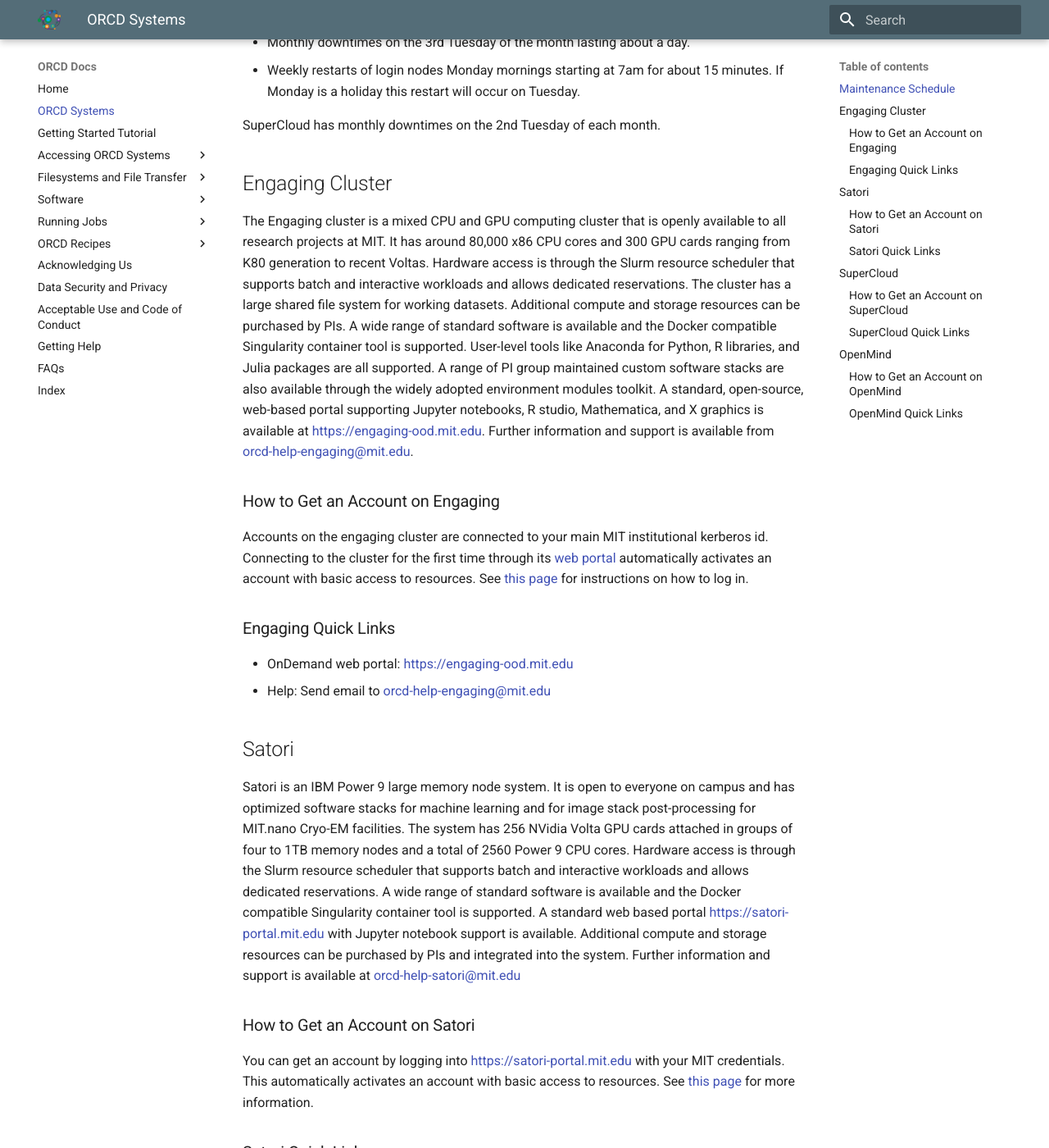
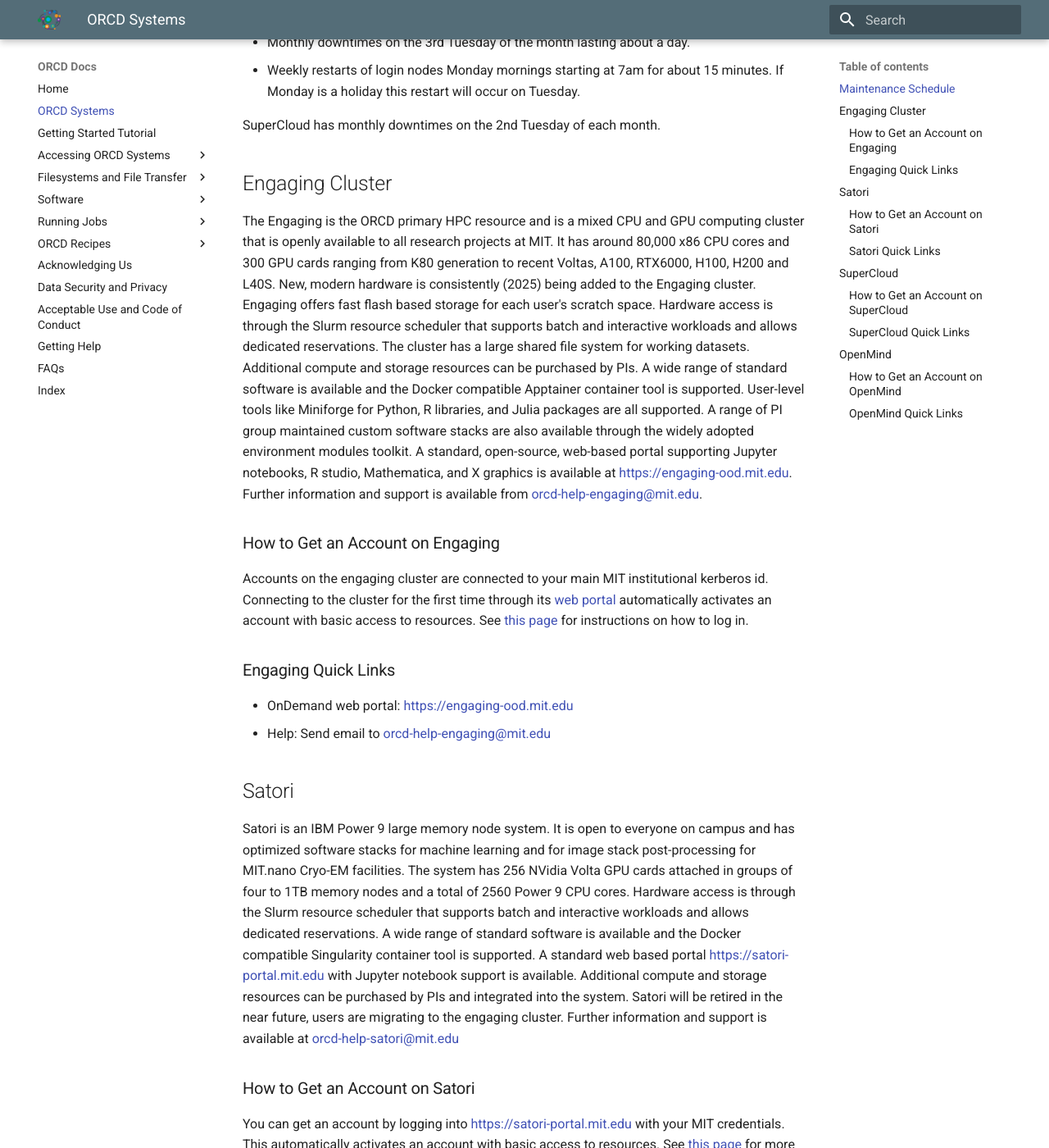
Before and after one commit to mit-orcd/orcd-docs-edit, an MkDocs documentation site: the page built from docs/orcd-systems.md, in a window 1280 px wide and 1400 px high, scrolled down 390 px. Shown: the whole window at 82% size. Built offline with MkDocs 1.6.1 and Material for MkDocs 9.7.7, drawn with Linux system fonts in a browser that asks for light colours; some of the changed text lies outside the part shown.

Commit message:
mention system retirements and engaging is primary HPC resource

```diff
--- a/docs/orcd-systems.md
+++ b/docs/orcd-systems.md
@@ -24,13 +24,13 @@
 Does engaging have newer GPUs than Voltas now?
 -->
 
-The Engaging cluster is a mixed CPU and GPU computing cluster that is openly available to all
+The Engaging is the ORCD primary HPC resource and is a mixed CPU and GPU computing cluster that is openly available to all
 research projects at MIT. It has around 80,000 x86 CPU cores and 300
-GPU cards ranging from K80 generation to recent Voltas. Hardware access is through the Slurm
+GPU cards ranging from K80 generation to recent Voltas, A100, RTX6000, H100, H200 and L40S. New, modern hardware is consistently (2025) being added to the Engaging cluster. Engaging offers fast flash based storage for each user's scratch space. Hardware access is through the Slurm
 resource scheduler that supports batch and interactive workloads and allows dedicated reservations.
 The cluster has a large shared file system for working datasets. Additional compute and storage
 resources can be purchased by PIs. A wide range of standard software is available and the Docker
-compatible Singularity container tool is supported. User-level tools like Anaconda for Python,
+compatible Apptainer container tool is supported. User-level tools like Miniforge for Python,
 R libraries, and Julia packages are all supported. A range of PI group maintained custom software
 stacks are also available through the widely adopted environment modules toolkit. A standard,
 open-source, web-based portal supporting Jupyter notebooks, R studio, Mathematica, and X graphics
@@ -55,7 +55,7 @@
 Slurm resource scheduler that supports batch and interactive workloads and allows dedicated
 reservations. A wide range of standard software is available and the Docker compatible
 Singularity container tool is supported. A standard web based portal
-[https://satori-portal.mit.edu](https://satori-portal.mit.edu) with Jupyter notebook support is available. Additional compute and storage resources can be purchased by PIs and integrated into the system. Further
+[https://satori-portal.mit.edu](https://satori-portal.mit.edu) with Jupyter notebook support is available. Additional compute and storage resources can be purchased by PIs and integrated into the system. Satori will be retired in the near future, users are migrating to the engaging cluster. Further
 information and support is available at <orcd-help-satori@mit.edu>
 
 ### How to Get an Account on Satori
@@ -71,7 +71,7 @@
 ## SuperCloud
 
 The SuperCloud system is a collaboration with MIT Lincoln Laboratory on a shared facility that
-is optimized for streamlining open research collaborations with Lincoln Laboratory  (e.g.,  [AIA](https://aia.mit.edu/research/), [BW](https://beaverworks.ll.mit.edu/CMS/bw/collaborators), [CQE](https://cqe.mit.edu/people/), [Haystack](https://www.haystack.mit.edu/haystack-directory/), [HPEC](https://ieee-hpec.org/index.php/technical-committee/), [ISN](https://isn.mit.edu/people)). The facility is open to those with a Lincoln Laboratory collaboration. The latest SuperCloud system has more than 16,000 x86 CPU cores  and more than 850 NVidia Volta GPUs in total. Hardware access is through the Slurm resource scheduler that supports batch and interactive workloads and allows dedicated reservations. A wide range of standard software is available and the Docker compatible Singularity container tool is supported. User-level tools like Anaconda for Python, R libraries, and Julia packages are all supported. A custom, web-based portal supporting Jupyter notebooks is available at [https://txe1-portal.mit.edu/](https://txe1-portal.mit.edu/). Further information and support is available at <supercloud@mit.edu>.
+is optimized for streamlining open research collaborations with Lincoln Laboratory (e.g.,  [AIA](https://aia.mit.edu/research/), [BW](https://beaverworks.ll.mit.edu/CMS/bw/collaborators), [CQE](https://cqe.mit.edu/people/), [Haystack](https://www.haystack.mit.edu/haystack-directory/), [HPEC](https://ieee-hpec.org/index.php/technical-committee/), [ISN](https://isn.mit.edu/people)). The facility is open to those with a Lincoln Laboratory collaboration. The latest SuperCloud system has more than 16,000 x86 CPU cores  and more than 850 NVidia Volta GPUs in total. Hardware access is through the Slurm resource scheduler that supports batch and interactive workloads and allows dedicated reservations. A wide range of standard software is available and the Docker compatible Singularity container tool is supported. User-level tools like Anaconda for Python, R libraries, and Julia packages are all supported. A custom, web-based portal supporting Jupyter notebooks is available at [https://txe1-portal.mit.edu/](https://txe1-portal.mit.edu/). Further information and support is available at <supercloud@mit.edu>.
 
 ### How to Get an Account on SuperCloud
 
@@ -86,7 +86,7 @@
 
 ## OpenMind
 
-The OpenMind system is a collaboration with Department of Brain and Cognitive Sciences (BCS) and McGovern Institute. OpenMind is mainly a GPU computing cluster optimized for artificial intelligence (AI) research and data science. Totally there are around 70 compute nodes, 3500 CPU cores, 48 TB of RAM, and 340 GPUs, including 142 A100-80GB GPUs. It also provides around 2 PB of flash storage supporting fast read/write data speed. Hardware access is through the Slurm resource scheduler that supports batch and interactive workload and allows dedicated reservations. A wide range of standard software is available and Docker compatible Apptainer/Singularity container tool is supported. User-level tools like Anaconda for Python, R libraries, and Julia packages are all supported. Further information and support is available at <orcd-help-openmind@mit.edu>.
+The OpenMind system is a collaboration with Department of Brain and Cognitive Sciences (BCS) and McGovern Institute. OpenMind is mainly a GPU computing cluster optimized for artificial intelligence (AI) research and data science. Totally there are around 70 compute nodes, 3500 CPU cores, 48 TB of RAM, and 340 GPUs, including 142 A100-80GB GPUs. It also provides around 2 PB of flash storage supporting fast read/write data speed. Hardware access is through the Slurm resource scheduler that supports batch and interactive workload and allows dedicated reservations. A wide range of standard software is available and Docker compatible Apptainer/Singularity container tool is supported. User-level tools like Anaconda for Python, R libraries, and Julia packages are all supported. OpenMind is slated for retirement, users are moving to the Engaging cluster.  Further information and support is available at <orcd-help-openmind@mit.edu>.
 
 ### How to Get an Account on OpenMind
 Accounts will be available for MIT users in 2024.
```
